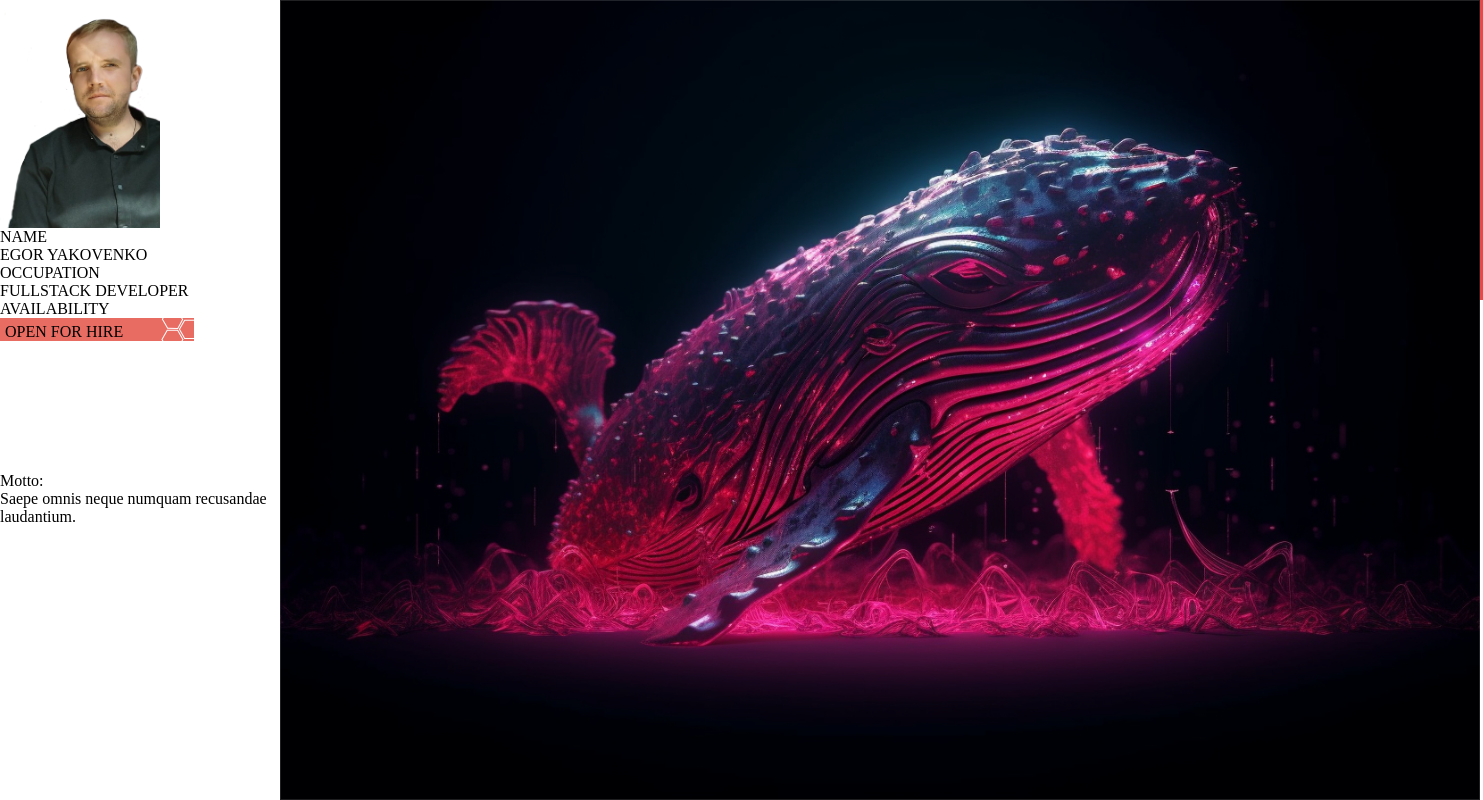
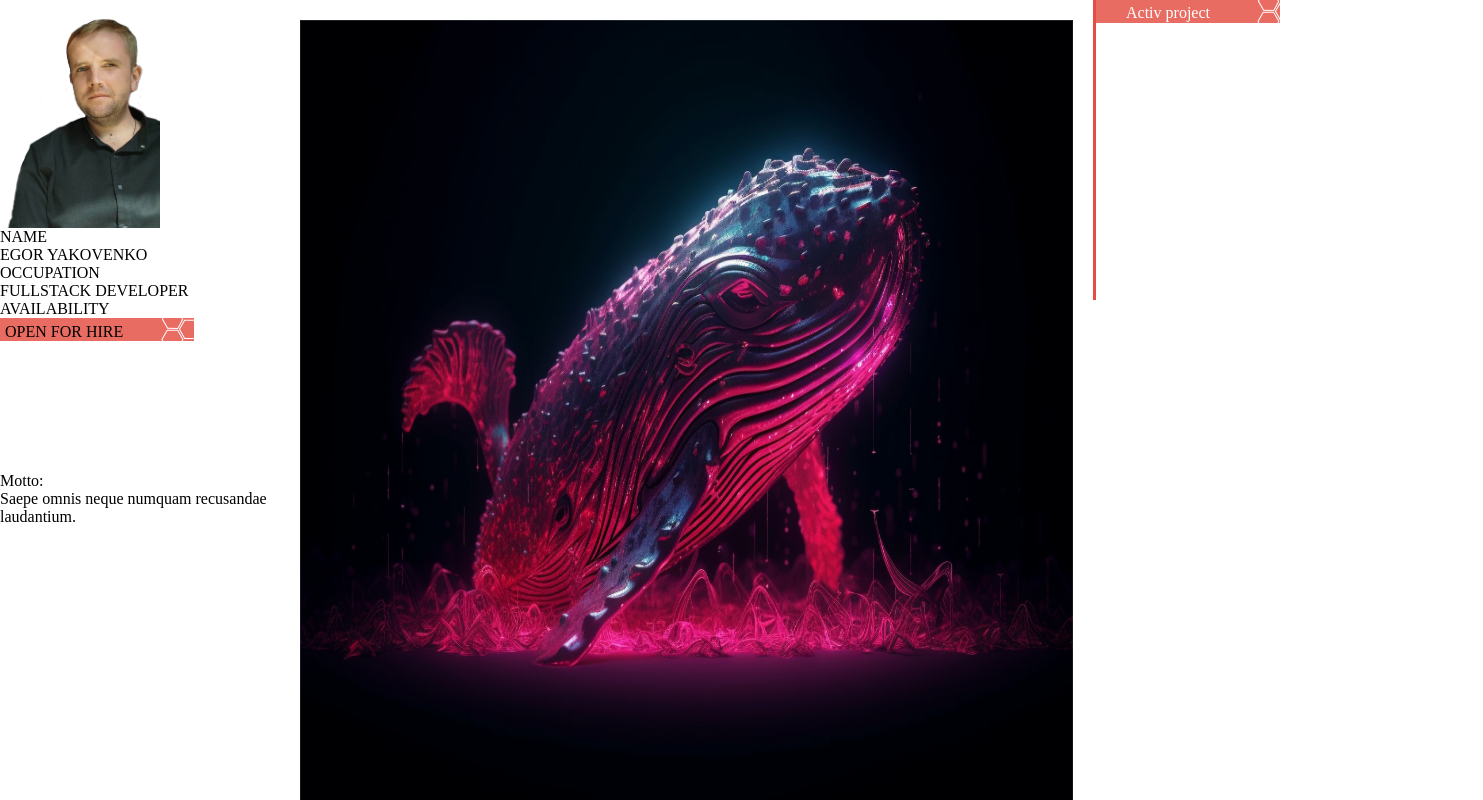
Before and after one commit to EgorYakovenko/portfolio, a React (Vite) app: page / in a window 1280 px wide. Shown: the top 800 px of the page, 1483 px wide, since content can reach past the window. Built offline with nearby package versions, Linux system fonts and the light colour scheme; a web font is replaced by a local one.

Commit message:
add container

```diff
--- a/src/components/Layout.jsx
+++ b/src/components/Layout.jsx
@@ -9,7 +9,8 @@ export default function Layout({ children }) {
     <>
       <div className="container">
         <LeftBar />
-        {children}
+        <div className="content-container">{children}</div>
+
         <RightBar />
       </div>
       <Navigation />
--- a/src/scss/containerHomePage.scss
+++ b/src/scss/containerHomePage.scss
@@ -4,3 +4,11 @@
 
   //   align-items: ;
 }
+
+.content-container {
+  width: 1300px;
+  height: 800px;
+  // flex: 1;
+  padding: 20px;
+  overflow-y: auto;
+}
```
Also changed, not shown: src/scss/common/_container.scss (+4 -4 lines).
